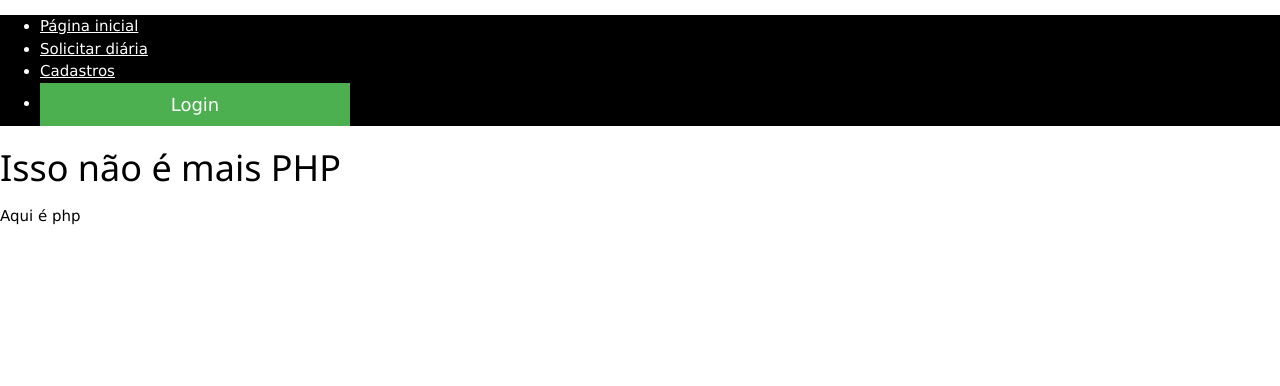
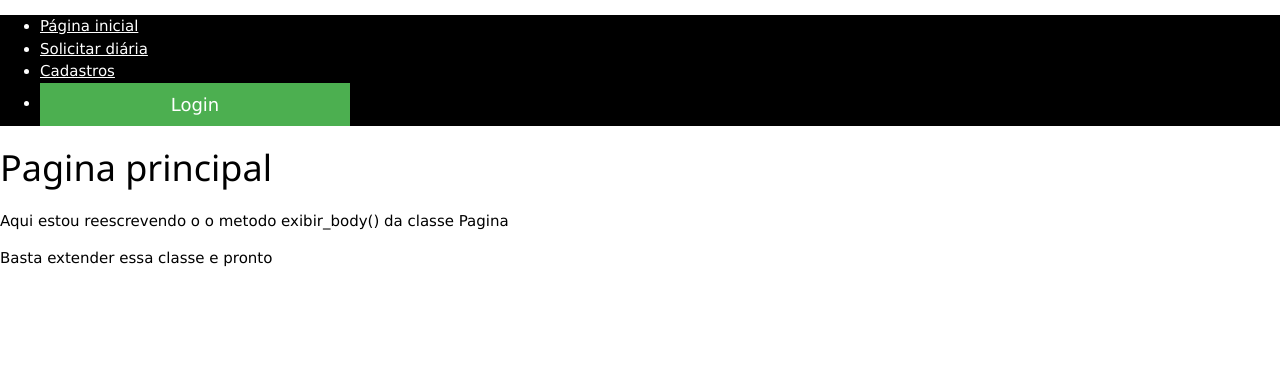
Before and after one commit to sistemaDiarias/SistemaDiarias-1, a PHP site: page /index.php in a window 1280 px wide. Shown: the top 386 px of the page. Run offline with PHP 8.4, Linux system fonts and the light colour scheme.

Commit message:
Melhorias na classe pagina

```diff
--- a/classes/pagina.php
+++ b/classes/pagina.php
@@ -8,7 +8,7 @@ class Pagina {
         $this->titulo = "Titulo da pagina";
     }
 
-    function display(){
+    final function display(){
         echo "<!DOCTYPE html>\n";
         echo "<html lang='pt-br'>\n";
         echo "<head>\n";
@@ -21,7 +21,7 @@ class Pagina {
         echo "</body>\n</html>";
     }
 
-    function set_titulo($titulo){
+    final function set_titulo($titulo){
         $this->titulo = $titulo;
     }
 
@@ -49,8 +49,8 @@ class Pagina {
         <nav>
             <ul class="w3-navbar w3-black">
                 <li style="width: 25%;"><a href="index.php">Página inicial</a></li>
-                <li style="width: 25%;"><a href="cadastro_servidores.php">Solicitar diária</a></li>
-                <li style="width: 25%;"><a href="#">Cadastros</a></li>
+                <li style="width: 25%;"><a href="#">Solicitar diária</a></li>
+                <li style="width: 25%;"><a href="cadastro_servidores.php">Cadastros</a></li>
                 <li style="width: 25%;">
                     <button style="width: 100%;" onclick="document.getElementById('id01').style.display='block'" class="w3-btn w3-green w3-large">Login</button>
                 </li>
@@ -63,23 +63,23 @@ class Pagina {
 
               <div class="w3-center"><br>
                 <span onclick="document.getElementById('id01').style.display='none'" class="w3-closebtn w3-hover-red w3-container w3-padding-8 w3-display-topright" title="Close Modal">×</span>
-                <img src="img_avatar4.png" alt="Avatar" style="width:30%" class="w3-circle w3-margin-top">
+                <img src="img_avatar4.png" alt="Fazer login" style="width:30%" class="w3-circle w3-margin-top">
               </div>
 
-              <form class="w3-container" action="form.asp">
+                <form class="w3-container" action="" method="post">
                 <div class="w3-section">
-                  <label><b>Username</b></label>
-                  <input class="w3-input w3-border w3-margin-bottom" type="text" placeholder="Enter Username" name="usrname" required>
-                  <label><b>Password</b></label>
-                  <input class="w3-input w3-border" type="text" placeholder="Enter Password" name="psw" required>
+                  <label><b>Email</b></label>
+                  <input class="w3-input w3-border w3-margin-bottom" type="email" placeholder="Digite seu e-mail" name="email" required>
+                  <label><b>Senha</b></label>
+                  <input class="w3-input w3-border" type="password" placeholder="Digite sua senha" name="senha" required>
                   <button class="w3-btn-block w3-green w3-section w3-padding" type="submit">Login</button>
-                  <input class="w3-check w3-margin-top" type="checkbox" checked="checked"> Remember me
+
                 </div>
               </form>
 
               <div class="w3-container w3-border-top w3-padding-16 w3-light-grey">
-                <button onclick="document.getElementById('id01').style.display='none'" type="button" class="w3-btn w3-red">Cancel</button>
-                <span class="w3-right w3-padding w3-hide-small">Forgot <a href="#">password?</a></span>
+                <button onclick="document.getElementById('id01').style.display='none'" type="button" class="w3-btn w3-red">Cancelar</button>
+                <span class="w3-right w3-padding w3-hide-small"><a href="#">Esqueci a senha</a></span>
               </div>
 
             </div>
--- a/index.php
+++ b/index.php
@@ -1,17 +1,22 @@
 <?php
     require_once ('classes/pagina.php');
 
-    class Pagina_Inicial extends Pagina{
+    //Extende da classe Pagina
+    class Pagina_Principal extends Pagina{
         public function exibir_body() {
-            parent::exibir_body();
+            parent::exibir_body();//Metodo da classe PAI
+
             ?>
-                <h1>Isso não é mais PHP</h1>
+                <h1>Pagina principal</h1>
+                <p>Aqui estou reescrevendo o o metodo exibir_body() da classe Pagina</p>
+                <p>Basta extender essa classe e pronto</p>
+
             <?php
-                        echo 'Aqui é php';
         }
+
     }
 
-    $t = new Pagina_Inicial;
+    $t = new Pagina_Principal();
     $t->set_titulo('Pagina inicial');
 
 
```
Also changed, not shown: cadastro_servidores.php (+17 -3 lines).
